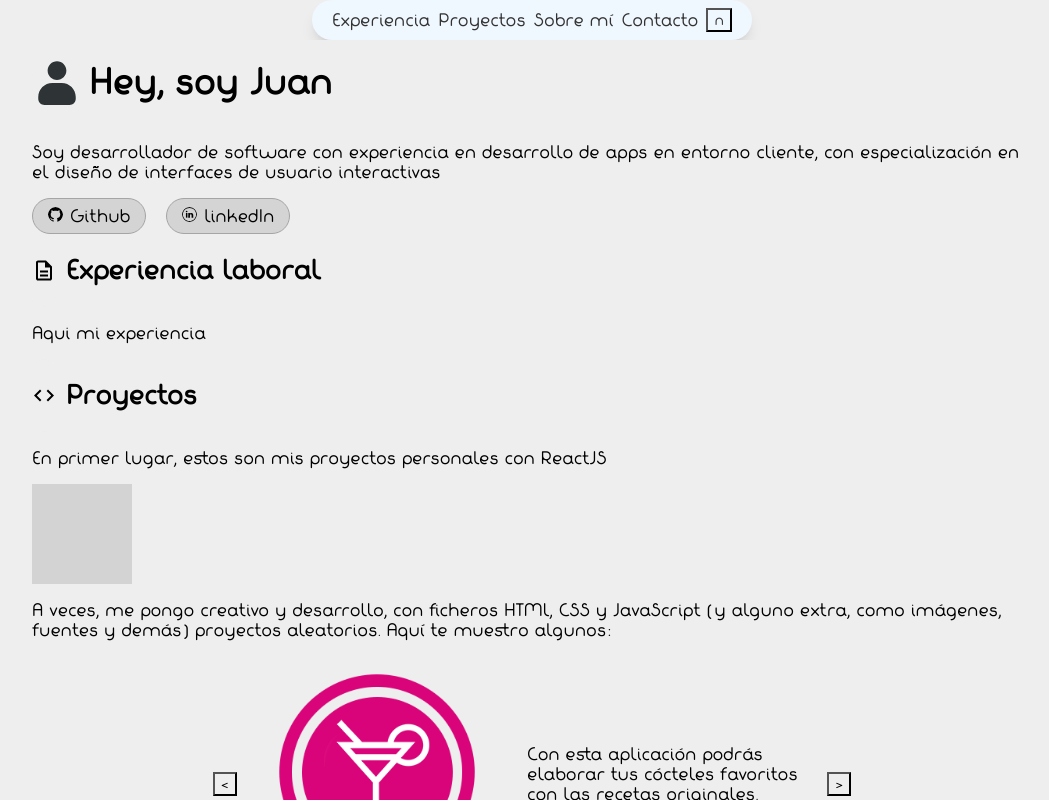
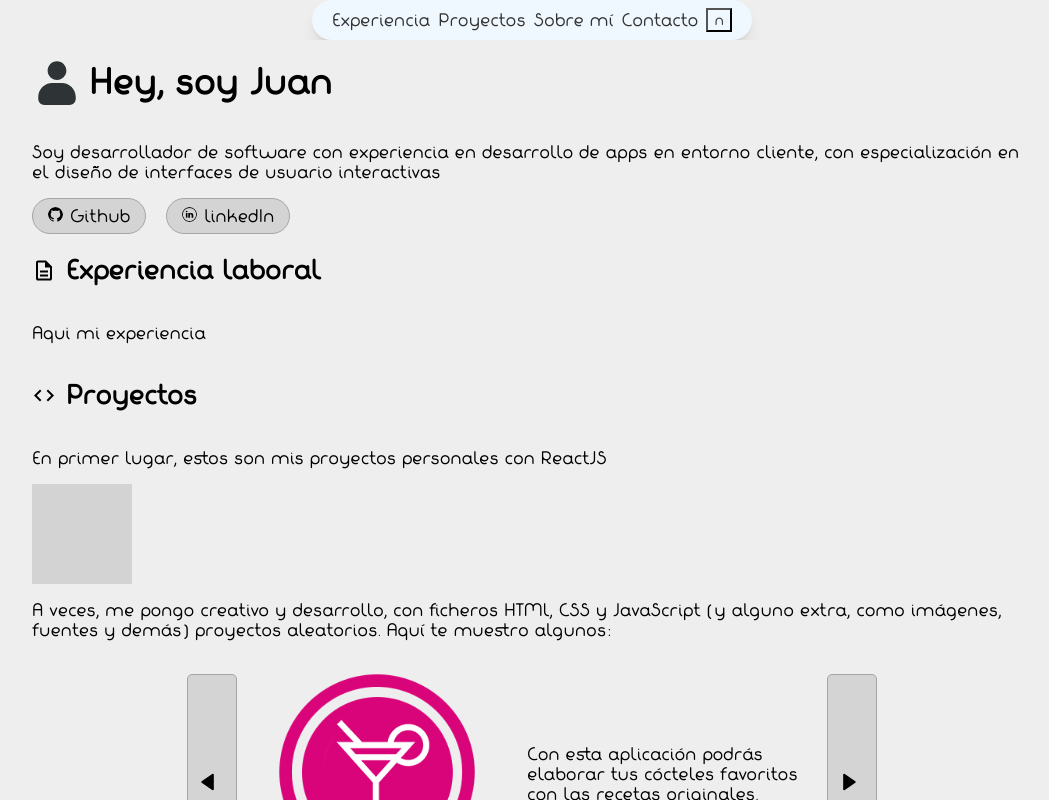
Before and after one commit to JuananA1000/Portfolio, a React (Vite) app: page / in a window 1280 px wide. Shown: the top 800 px of the page, without its empty margins (108-1157 px from the left). Built offline with nearby package versions, Linux system fonts and the light colour scheme.

Commit message:
Flechas para cambiar de proyecto

```diff
--- a/src/components/Buttons/Button.css
+++ b/src/components/Buttons/Button.css
@@ -11,6 +11,7 @@
 .button:hover {
   background-color: #b1b1b1;
   cursor: pointer;
+  transition: all 0.2s ease;
 }
 
 .button-icon {
--- a/src/components/Proyectos/Proyectos.css
+++ b/src/components/Proyectos/Proyectos.css
@@ -2,8 +2,27 @@
   display: flex;
 }
 
+.otro-proyecto {
+  background-color: red;
+  height: 220px;
+  width: 50px;
+  border-radius: 5px;
+  background-color: #d4d4d4;
+  border: 1px solid #a5a5a5;
+}
+
+.otro-proyecto:hover {
+  background-color: #b1b1b1;
+  cursor: pointer;
+  transition: all 0.2s ease;
+}
+
 #proyectos-img {
   margin-right: 10px;
+}
+
+.arrows {
+  background-color: transparent;
 }
 
 img {
--- a/src/components/Proyectos/Proyectos.jsx
+++ b/src/components/Proyectos/Proyectos.jsx
@@ -9,6 +9,8 @@ import salaDeCine from '../../images/img/salaDeCine.png';
 
 // ICONOS
 import proyectos from '../../images/svg/proyectos.svg';
+import leftArrow from '../../images/svg/leftArrow.svg';
+import rightArrow from '../../images/svg/rightArrow.svg';
 
 import { CALC_COCTEL_LINK, CARA_O_CRUZ_LINK, SALA_DE_CINE_LINK } from '../../constants/links';
 
@@ -27,7 +29,9 @@ const ImageCarousel = ({ images }) => {
 
   return (
     <div style={{ display: 'flex', alignItems: 'center', justifyContent: 'center' }}>
-      <button onClick={goToPrevious}>{'<'}</button>
+      <button className='otro-proyecto' onClick={goToPrevious}>
+        <img className='arrows' src={leftArrow} width={20} />
+      </button>
       <figure>
         <a href={images[currentIndex].url} target='_blank' rel='noopener noreferrer'>
           <img
@@ -40,7 +44,9 @@ const ImageCarousel = ({ images }) => {
         <figcaption>{imageObjects[currentIndex].appName}</figcaption>
       </figure>
       <p id='descripcion'>{imageObjects[currentIndex].description}</p>
-      <button onClick={goToNext}>{'>'}</button>
+      <button className='otro-proyecto' onClick={goToNext}>
+        <img className='arrows' src={rightArrow} width={20} />
+      </button>
     </div>
   );
 };
```
Also changed, not shown: src/images/svg/leftArrow.svg (added), src/images/svg/rightArrow.svg (added).
